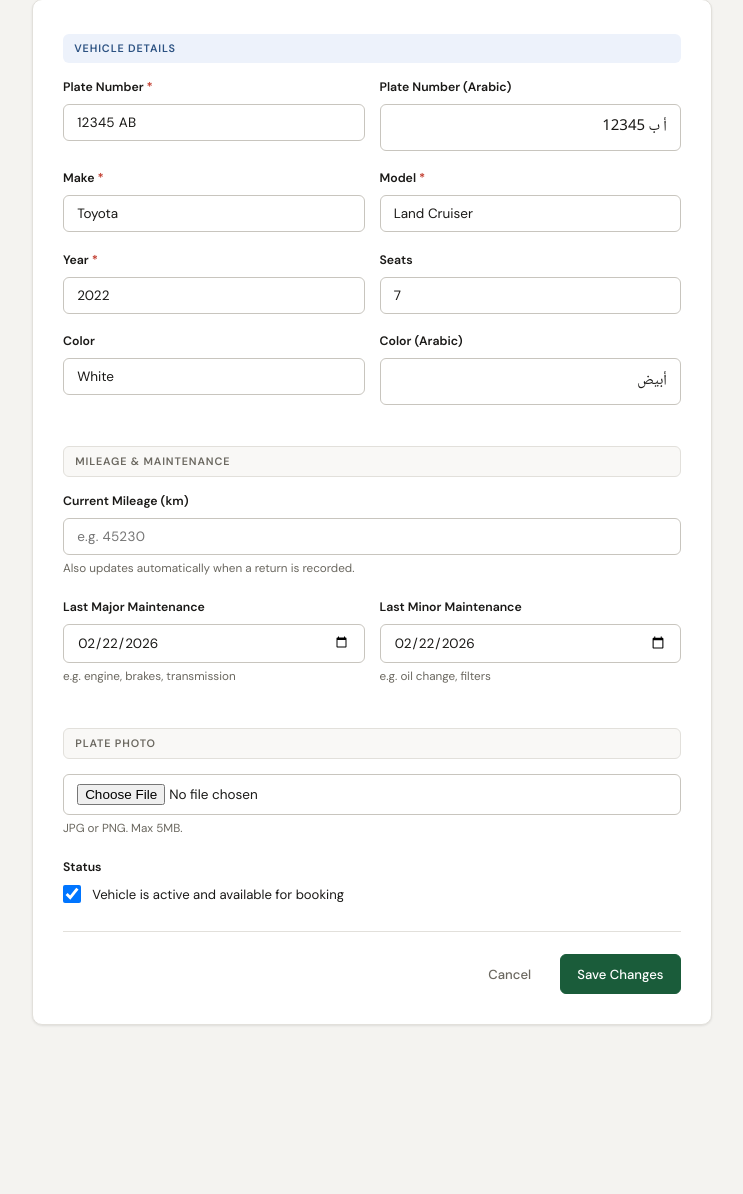
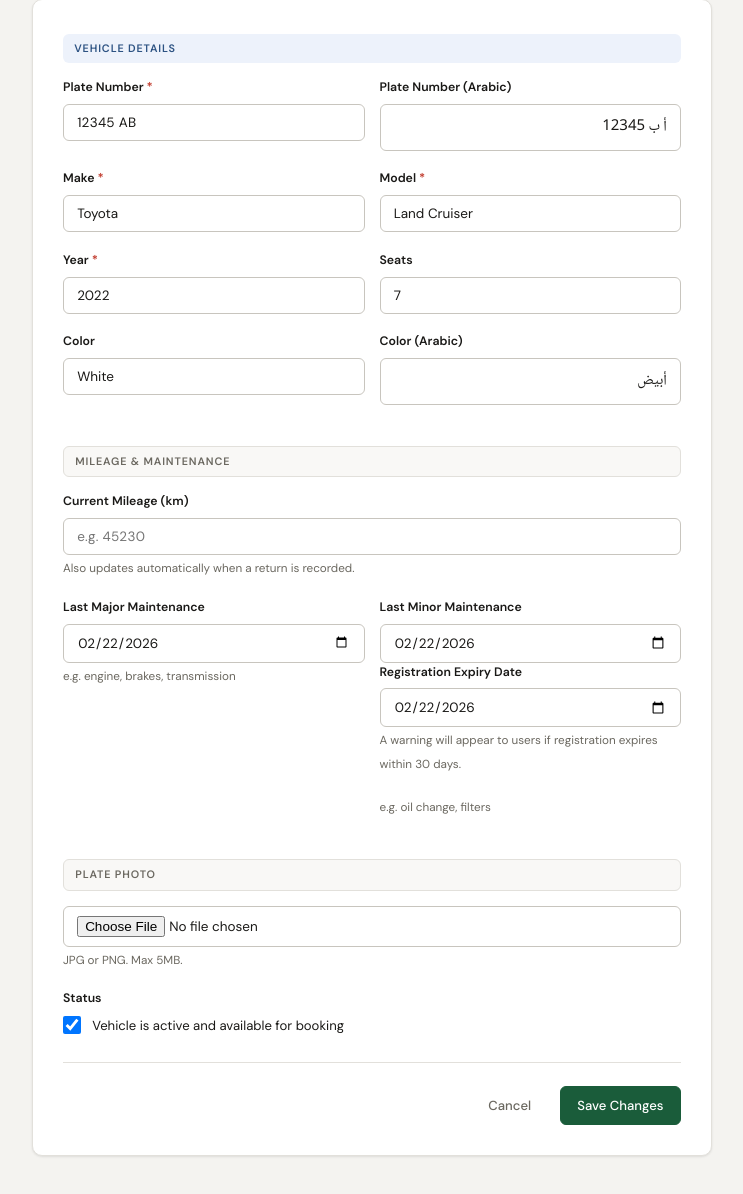
Before and after one commit to knowelle28/CarLeave, a Flask app: template app/cars/templates/cars/admin/car_form.html in a window 1280 px wide. Shown: the part 108-1302 px from the top of the page, without its empty margins (38-781 px from the left). Before the commit the page ends 1134 px from the top, so only its background shows below. Run offline with Flask 3, Linux system fonts and the light colour scheme; the template is opened without the code that fills it: values that come from a table or form of the project are taken from there, others are empty; data comes from the database, SQL or seed files in the repository.

Commit message:
Add registration expiry field to car edit form

```diff
--- a/app/cars/templates/cars/admin/car_form.html
+++ b/app/cars/templates/cars/admin/car_form.html
@@ -132,6 +132,17 @@
         </label>
         <input class="form-input" type="date" name="last_minor_maintenance"
                value="{{ car.last_minor_maintenance.strftime('%Y-%m-%d') if car and car.last_minor_maintenance else '' }}">
+
+    <div class="form-group">
+      <label class="form-label">
+        {{ 'تاريخ انتهاء التسجيل' if ar else 'Registration Expiry Date' }}
+      </label>
+      <input class="form-input" type="date" name="registration_expiry"
+             value="{{ car.registration_expiry.strftime('%Y-%m-%d') if car and car.registration_expiry else '' }}">
+      <small style="color:var(--text-muted);font-size:0.78rem;">
+        {{ 'سيظهر تحذير للمستخدمين إذا كان التسجيل على وشك الانتهاء خلال 30 يومًا.' if ar else 'A warning will appear to users if registration expires within 30 days.' }}
+      </small>
+    </div>
         <small style="color:var(--text-muted);font-size:0.78rem;">
           {{ 'مثال: تغيير الزيت، الفلاتر' if ar else 'e.g. oil change, filters' }}
         </small>
```
